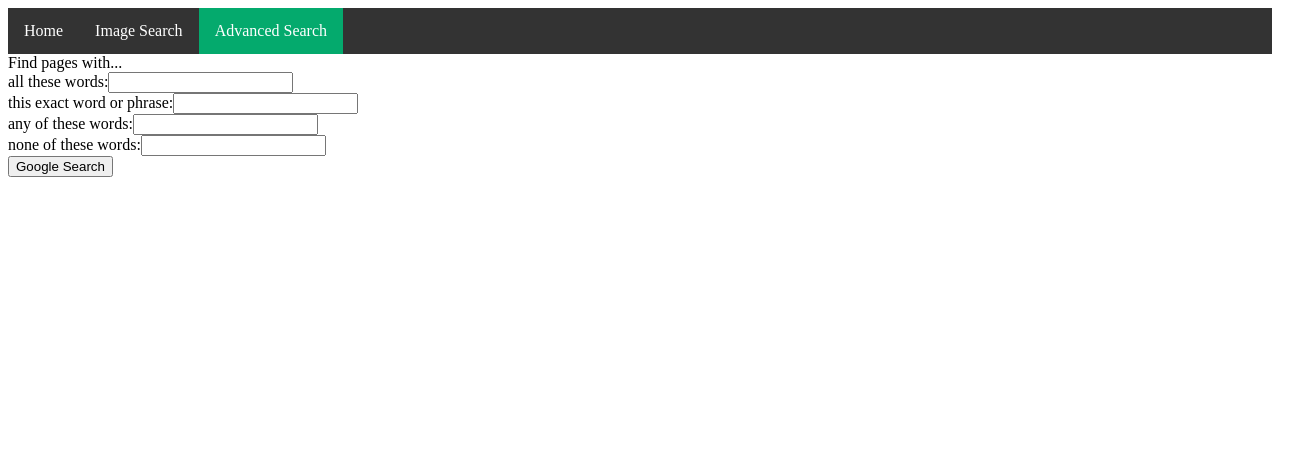
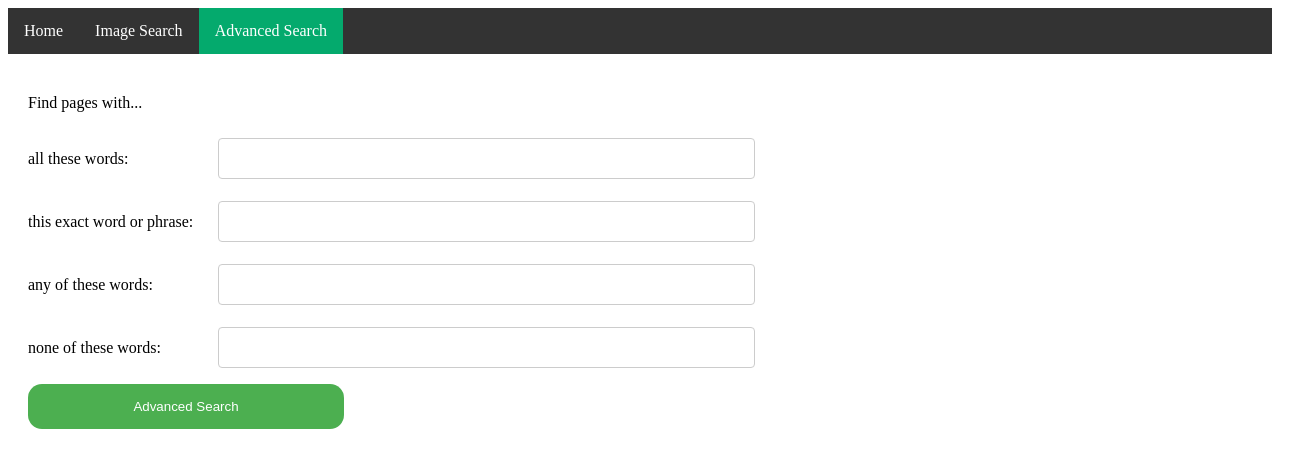
Before and after one commit to shashwot123/google-frontend-clone, a plain HTML site: page advanced_search.html in a window 1280 px wide. Shown: the whole page, 1312 px wide, since content can reach past the window. Drawn offline with Linux system fonts and the light colour scheme.

Commit message:
All forms work

```diff
--- a/advanced_search.html
+++ b/advanced_search.html
@@ -11,14 +11,42 @@
             <li><a href="image_search.html">Image Search</a></li>
             <li><a class="active" href="advanced_search.html">Advanced Search</a></li>
         </ul>
-        <div>
+        <div class="container">
             <form action="https://www.google.com/search">
-                <label>Find pages with...</label><br>
-                <label>all these words:</label><input type="text" name="q"><br>
-                <label>this exact word or phrase:</label><input type="text" name="q"><br>
-                <label>any of these words:</label><input type="text" name="q"><br>
-                <label>none of these words:</label><input type="text" name="q"><br>
-                <input type="submit" value="Google Search">
+                <label>Find pages with...</label>
+                <div class="row">
+                    <div class="col-25">
+                        <label>all these words:</label>
+                    </div>
+                    <div class="col-75">
+                        <input type="text" name="as_q">
+                    </div>
+                </div>
+                <div class="row">
+                    <div class="col-25">
+                        <label>this exact word or phrase:</label>
+                    </div>
+                    <div class="col-75">
+                        <input type="text" name="as_epq">
+                    </div>
+                </div>
+                <div class="row">
+                    <div class="col-25">
+                        <label>any of these words:</label>
+                    </div>
+                    <div class="col-75">
+                        <input type="text" name="as_oq">
+                    </div>
+                </div>
+                <div class="row">
+                    <div class="col-25">
+                        <label>none of these words:</label>
+                    </div>
+                    <div class="col-75">
+                        <input type="text" name="as_eq">
+                    </div>
+                </div>
+                <input type="submit" value="Advanced Search">
             </form>
         </div>
     </body>
--- a/mystyle.css
+++ b/mystyle.css
@@ -22,3 +22,45 @@ li a:hover {
 .active {
         background-color: #04AA6D;
 }
+input[type=text] {
+  width: 50%;
+  padding: 12px 20px;
+  margin: 8px 0;
+  display: inline-block;
+  border: 1px solid #ccc;
+  border-radius: 4px;
+  box-sizing: border-box;
+}
+
+input[type=submit] {
+  width: 25%;
+  background-color: #4CAF50;
+  color: white;
+  padding: 15px 20px;
+  margin: 8px 0;
+  border: none;
+  border-radius: 14px;
+  cursor: pointer;
+  align-self: center;
+}
+label {
+  padding: 20px 12px 12px 0;
+  display: inline-block;
+}
+input[type=submit]:hover {
+  background-color: #45a049;
+}
+.col-25 {
+  float: left;
+  width: 15%;
+  margin-top: 6px;
+}
+.col-75 {
+  float: left;
+  width: 85%;
+  margin-top: 6px;
+}
+.container{
+    width: 100%;
+    padding: 20px;
+}
```
Also changed, not shown: image_search.html (+7 -5 lines), index.html (+6 -4 lines).
